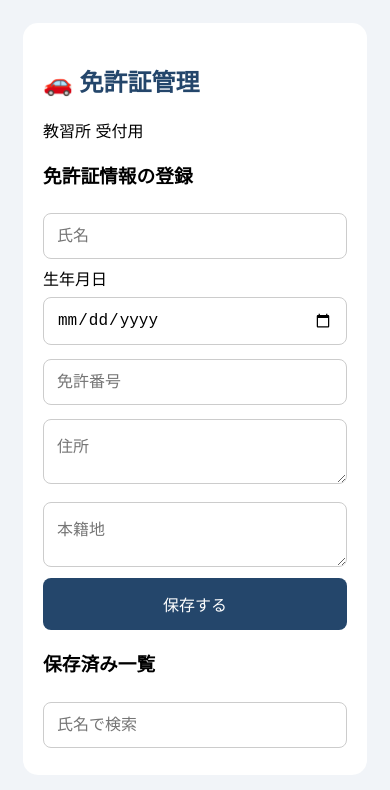
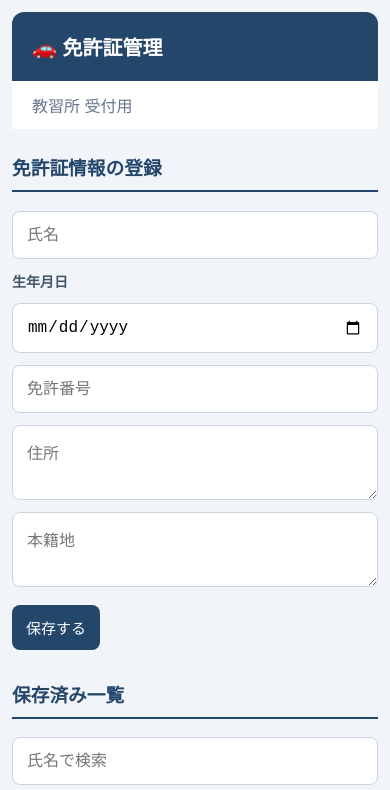
Before and after one commit to runa623rio23-collab/license-app, a plain HTML site: page index.html in a window 390 px wide. Shown: the top 790 px of the page. Drawn offline with Linux system fonts and the light colour scheme.

Commit message:
Update style.css

```diff
--- a/style.css
+++ b/style.css
@@ -1,36 +1,127 @@
+
+* {
+  box-sizing: border-box;
+}
+
 body {
+  margin: 0;
+  padding: 20px;
   background: #f1f4f8;
+  color: #263445;
   font-family: sans-serif;
-  padding: 15px;
 }
+
 .app {
-  max-width: 500px;
-  margin: auto;
+  max-width: 650px;
+  margin: 0 auto;
+}
+
+h2 {
+  margin: 0;
+  padding: 20px;
+  background: #24466b;
+  color: white;
+  border-radius: 12px 12px 0 0;
+  font-size: 23px;
+}
+
+.app > p {
+  margin: 0;
+  padding: 12px 20px;
   background: white;
-  padding: 20px;
-  border-radius: 15px;
+  color: #66758a;
 }
-h2 { color: #24466b; }
-input, textarea {
-  box-sizing: border-box;
+
+h3 {
+  margin-top: 24px;
+  padding-bottom: 10px;
+  border-bottom: 2px solid #24466b;
+  color: #24466b;
+}
+
+input,
+textarea {
+  display: block;
   width: 100%;
-  padding: 13px;
-  margin: 7px 0;
-  border: 1px solid #ccc;
+  margin: 12px 0;
+  padding: 14px;
+  border: 1px solid #ccd5df;
   border-radius: 8px;
+  background: white;
   font-size: 16px;
 }
-textarea { min-height: 65px; }
+
+textarea {
+  min-height: 75px;
+  resize: vertical;
+}
+
+label {
+  display: block;
+  margin-top: 12px;
+  color: #44556a;
+  font-size: 14px;
+  font-weight: bold;
+}
+
 button {
-  width: 100%;
-  padding: 14px;
+  margin: 6px 4px 6px 0;
+  padding: 12px 18px;
+  border: none;
+  border-radius: 8px;
   background: #24466b;
   color: white;
-  border: none;
-  border-radius: 8px;
-  font-size: 16px;
+  font-size: 15px;
+  cursor: pointer;
 }
-.item {
-  padding: 12px;
-  border-bottom: 1px solid #ddd;
+
+button:active {
+  opacity: 0.75;
 }
+
+#list {
+  display: grid;
+  gap: 14px;
+}
+
+.record {
+  padding: 18px;
+  border: 1px solid #dce3eb;
+  border-radius: 10px;
+  background: white;
+  box-shadow: 0 2px 6px rgba(0,0,0,0.04);
+}
+
+.record h4 {
+  margin: 0 0 12px;
+  color: #24466b;
+  font-size: 19px;
+}
+
+.record p {
+  line-height: 1.9;
+  overflow-wrap: anywhere;
+  color: #44556a;
+}
+
+.record button {
+  min-width: 75px;
+}
+
+#cancelEdit {
+  background: #718096;
+}
+
+@media (max-width: 480px) {
+  body {
+    padding: 12px;
+  }
+
+  h2 {
+    font-size: 20px;
+  }
+
+  button {
+    padding: 12px 14px;
+  }
+}
```
